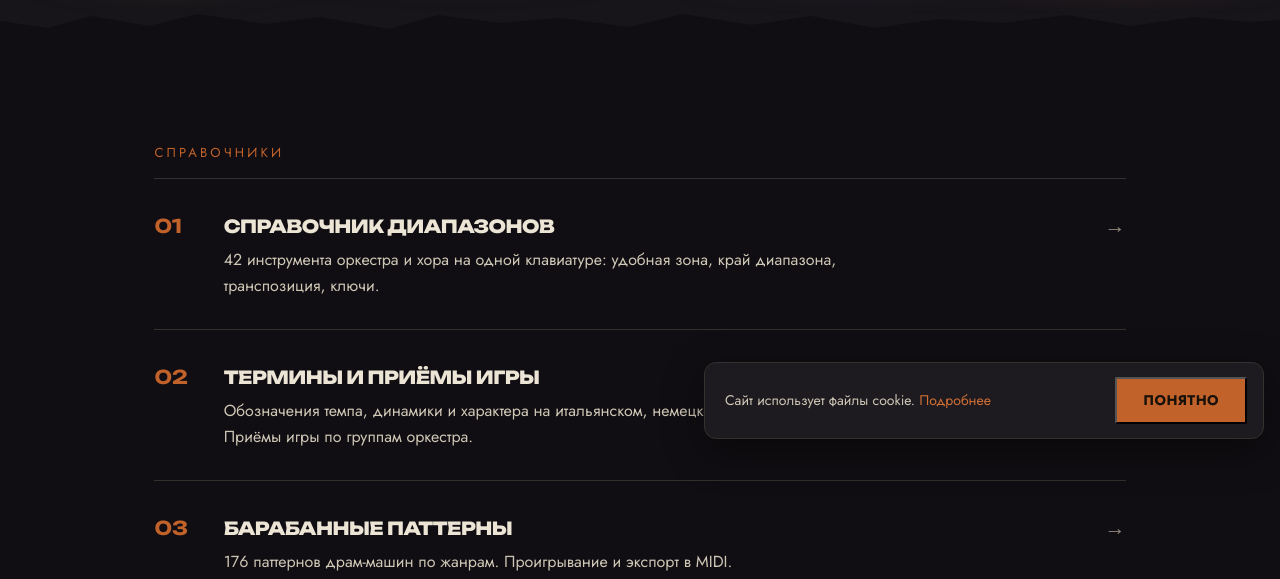
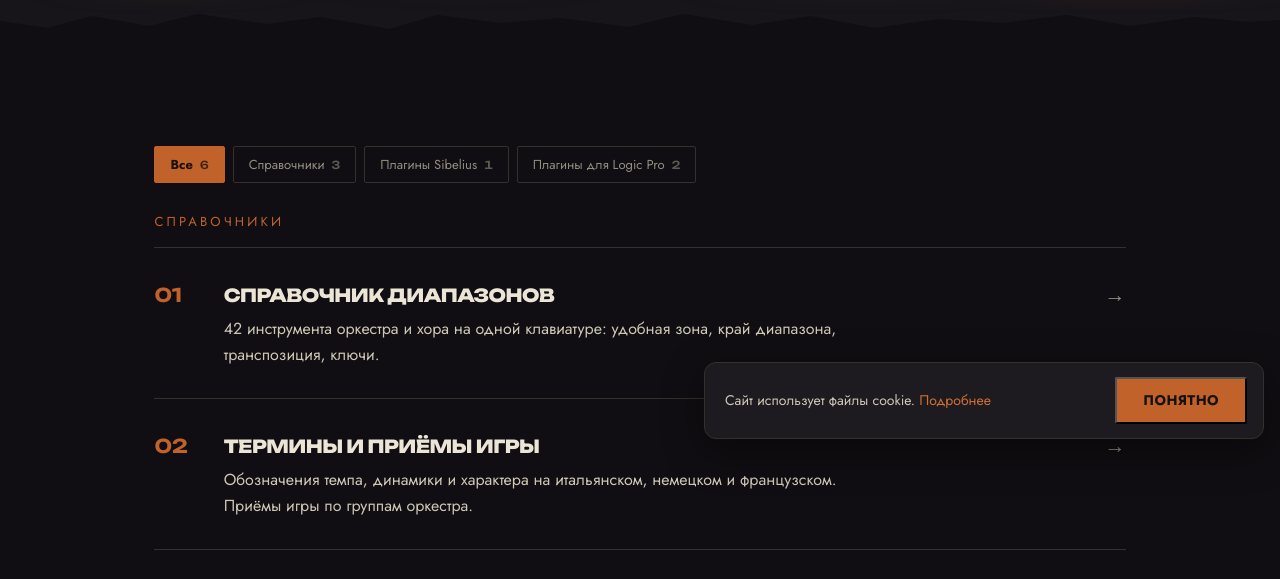
Before and after one commit to Levchic/lm-production, a plain HTML site: page refs.html in a window 1280 px wide. Shown: the part 345-924 px from the top of the page. Drawn offline with Linux system fonts and the light colour scheme.

Commit message:
Публикация 24.10.2026, 17:57 (a093f2d)

```diff
--- a/css/refs.css
+++ b/css/refs.css
@@ -274,4 +274,5 @@ button.rg-label:hover span, .rg-row.is-open .rg-label span { color: var(--copper
 
 /* Категории в оглавлении «Мастерской» */
 .rf-hub-cat { display: flex; margin: 0 0 18px; }
-.rf-hub + .rf-hub-cat { margin-top: clamp(40px, 5vw, 64px); }
+.rf-group[hidden] { display: none; }
+.rf-group:not([hidden]) ~ .rf-group:not([hidden]) { margin-top: clamp(40px, 5vw, 64px); }
--- a/refs.html
+++ b/refs.html
@@ -23,7 +23,7 @@
 <link rel="stylesheet" href="css/styles.css?v=85">
 <link rel="stylesheet" href="css/texture.css?v=82">
 <link rel="stylesheet" href="css/animations.css?v=82">
-<link rel="stylesheet" href="css/refs.css?v=83">
+<link rel="stylesheet" href="css/refs.css?v=84">
 </head>
 <body data-static-meta>
 
@@ -67,6 +67,9 @@
 
   <section class="section section-deep rf">
     <div class="wrap">
+      <div class="portfolio-filters rf-filters" id="rfFilters" aria-label="Разделы мастерской"></div>
+
+      <div class="rf-group" data-cat="refs" data-title="Справочники">
         <h2 class="eyebrow rf-hub-cat">Справочники</h2>
         <div class="rf-hub">
           <a class="rf-hub-item" href="ranges.html">
@@ -85,7 +88,9 @@
             <span class="rf-hub-go" aria-hidden="true">→</span>
           </a>
         </div>
+      </div>
 
+      <div class="rf-group" data-cat="sibelius" data-title="Плагины Sibelius">
         <h2 class="eyebrow rf-hub-cat">Плагины Sibelius</h2>
         <div class="rf-hub">
           <a class="rf-hub-item" href="assets/downloads/dotted-triplet.zip" download>
@@ -94,7 +99,9 @@
             <span class="rf-hub-go" aria-hidden="true">↓</span>
           </a>
         </div>
+      </div>
 
+      <div class="rf-group" data-cat="logic" data-title="Плагины для Logic Pro">
         <h2 class="eyebrow rf-hub-cat">Плагины для Logic Pro</h2>
         <div class="rf-hub">
           <a class="rf-hub-item" href="assets/downloads/lm-pulse.zip" download>
@@ -107,6 +114,7 @@
             <span class="rf-hub-text"><b>LM Orbit</b>Автопанорама: звук движется по стереобазе слева направо, справа налево или туда-обратно. Синхронизация с темпом, ширина и сглаживание. Audio Unit и VST3.</span>
             <span class="rf-hub-go" aria-hidden="true">↓</span>
           </a>
+        </div>
       </div>
 
       <div class="rf-cta">
@@ -131,6 +139,49 @@
 
 <script src="js/content.js?v=88"></script>
 <script src="js/common.js?v=83"></script>
-<script>document.addEventListener("DOMContentLoaded", function () { SiteCommon.init(); });</script>
+<script>
+document.addEventListener("DOMContentLoaded", function () {
+  SiteCommon.init();
+  // Фильтр разделов: кнопки строятся из блоков .rf-group, выбор живёт в адресе (refs.html#logic)
+  var groups = Array.prototype.slice.call(document.querySelectorAll(".rf-group"));
+  var bar = document.getElementById("rfFilters");
+  var total = 0;
+  var items = [["all", "Все"]].concat(groups.map(function (g) { return [g.dataset.cat, g.dataset.title]; }));
+  items.forEach(function (it) {
+    var n = it[0] === "all" ? 0 : groups.filter(function (g) { return g.dataset.cat === it[0]; })[0].querySelectorAll(".rf-hub-item").length;
+    total += n;
+    var b = document.createElement("button");
+    b.type = "button";
+    b.className = "filter-btn";
+    b.dataset.filter = it[0];
+    b.innerHTML = it[1] + '<span class="filter-count"></span>';
+    b.lastChild.textContent = n;
+    bar.appendChild(b);
+  });
+  bar.firstChild.lastChild.textContent = total;
+  function show(key) {
+    if (!groups.some(function (g) { return g.dataset.cat === key; })) key = "all";
+    groups.forEach(function (g) { g.hidden = key !== "all" && g.dataset.cat !== key; });
+    // Номера идут подряд по видимым пунктам: в фильтре «Logic» — 01, 02, а не 05, 06
+    var n = 0;
+    groups.forEach(function (g) {
+      if (g.hidden) return;
+      Array.prototype.forEach.call(g.querySelectorAll(".rf-hub-n"), function (el) { el.textContent = String(++n).padStart(2, "0"); });
+    });
+    Array.prototype.forEach.call(bar.children, function (b) {
+      var on = b.dataset.filter === key;
+      b.classList.toggle("active", on);
+      b.setAttribute("aria-pressed", on);
+    });
+  }
+  bar.addEventListener("click", function (e) {
+    var b = e.target.closest(".filter-btn");
+    if (!b) return;
+    show(b.dataset.filter);
+    history.replaceState(null, "", b.dataset.filter === "all" ? location.pathname : "#" + b.dataset.filter);
+  });
+  show(location.hash.slice(1));
+});
+</script>
 </body>
 </html>
```
Also changed, not shown: drums.html (+1 -1 lines), ranges.html (+1 -1 lines), terms.html (+1 -1 lines). Lines whose indentation alone changed are shown as unchanged.
